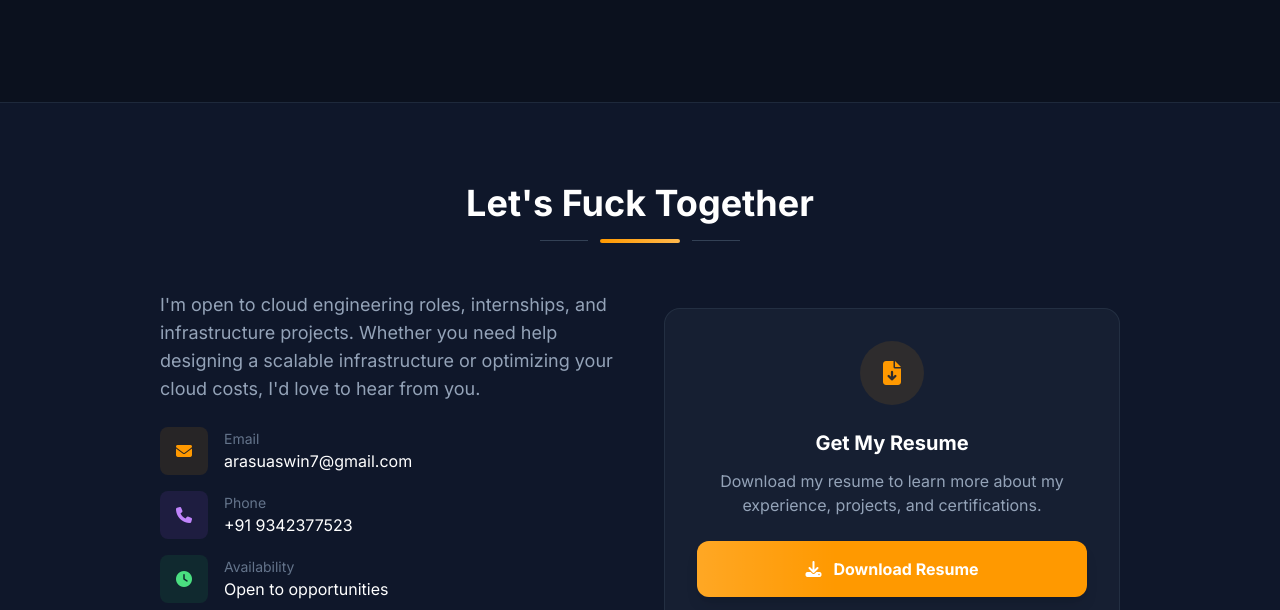
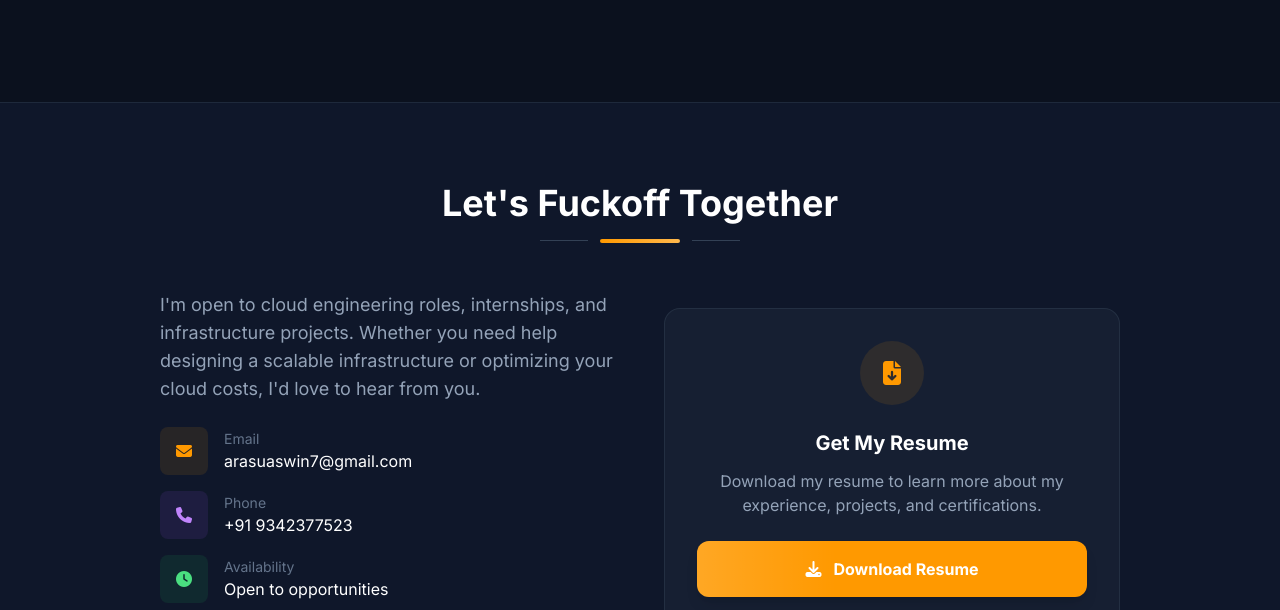
Before and after one commit to arasuaswin/aswin-portfolio, a plain HTML site: page index.html in a window 1280 px wide. Shown: the part 3894-4504 px from the top of the page. Drawn offline with Linux system fonts and the light colour scheme.

Commit message:
Update index.html

```diff
--- a/index.html
+++ b/index.html
@@ -639,7 +639,7 @@
         <div class="max-w-5xl mx-auto px-4 sm:px-6 lg:px-8 relative">
             <!-- Section Header -->
             <div class="text-center mb-12 animate-on-scroll">
-                <h2 class="text-3xl sm:text-4xl font-bold text-white mb-4">Let's Fuck Together</h2>
+                <h2 class="text-3xl sm:text-4xl font-bold text-white mb-4">Let's Fuckoff Together</h2>
                 <div class="flex items-center justify-center gap-3">
                     <div class="h-px w-12 bg-slate-700"></div>
                     <div class="h-1 w-20 bg-gradient-to-r from-accent to-accent-light rounded-full"></div>
```
